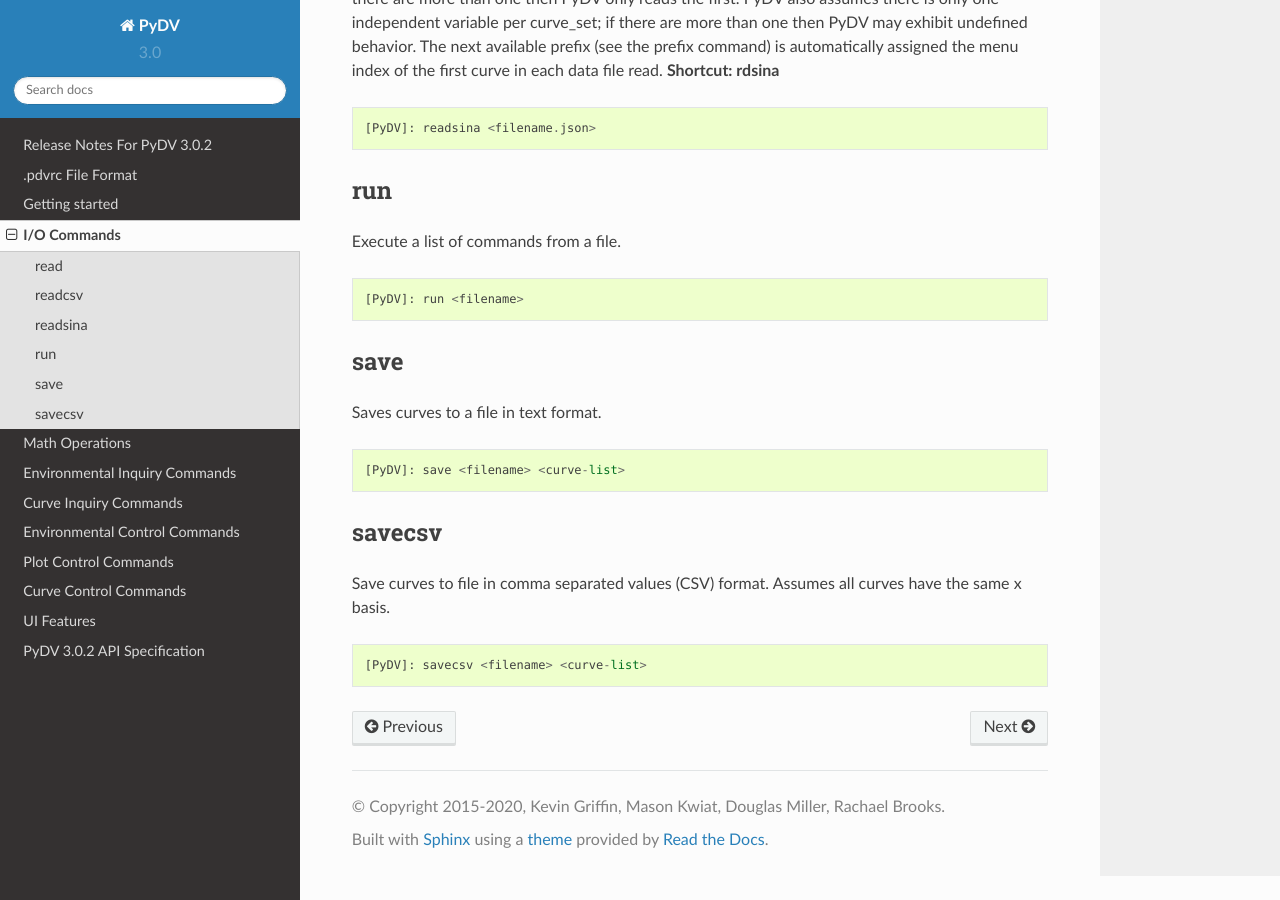
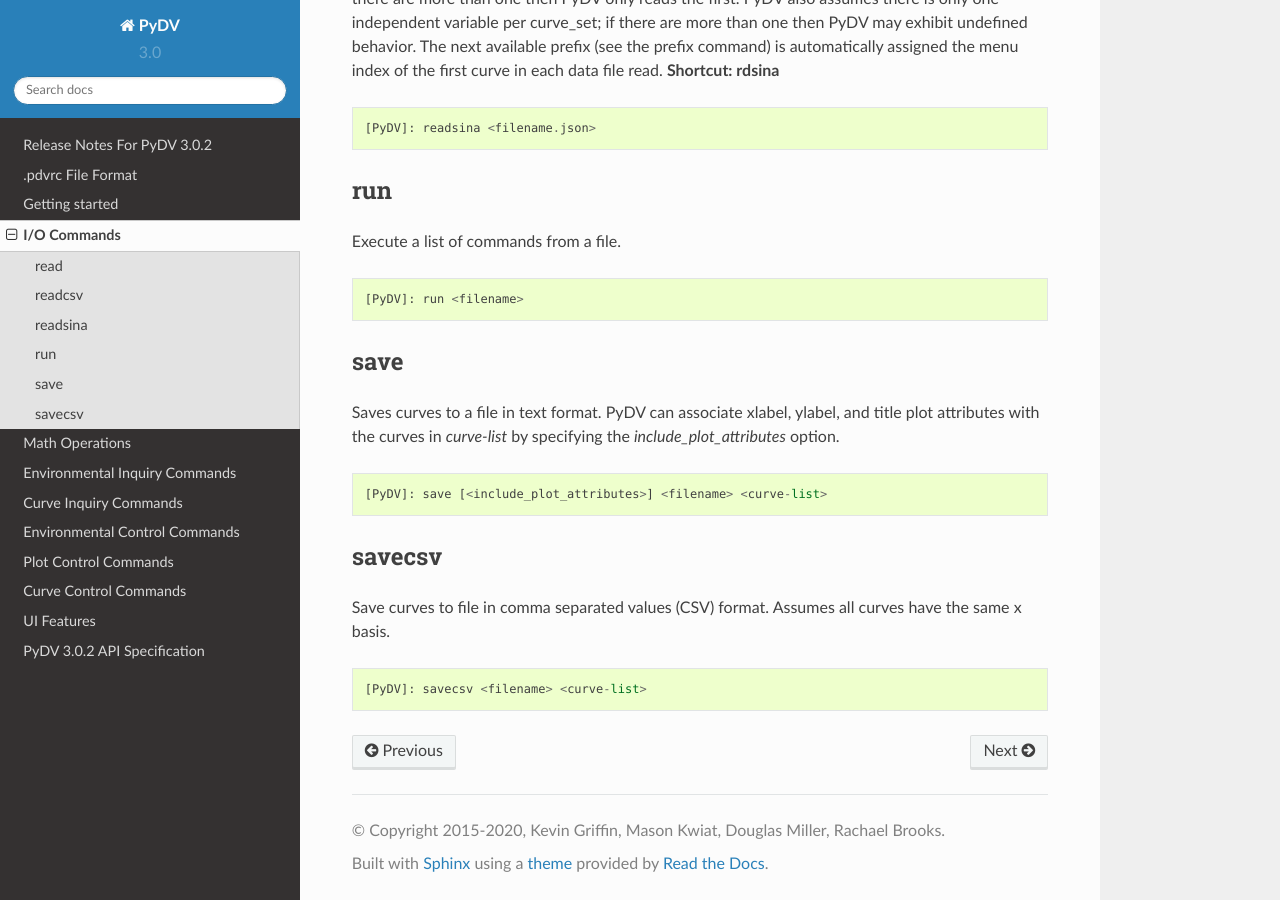
Before and after one commit to LLNL/PyDV, a Sphinx documentation site: the page built from pydv/docs/io_commands.rst, in a window 1280 px wide and 900 px high, scrolled down 959 px. Built offline with Sphinx 7.4.7 and the Read the Docs theme 2.0.0, drawn with Linux system fonts in a browser that asks for light colours.

Commit message:
Docs for new read feature

```diff
--- a/pydv/docs/io_commands.rst
+++ b/pydv/docs/io_commands.rst
@@ -56,10 +56,11 @@
 ----
 
 Saves curves to a file in text format.
+PyDV can associate xlabel, ylabel, and title plot attributes with the curves in `curve-list` by specifying the `include_plot_attributes` option.
 
 .. code::
 
-   [PyDV]: save <filename> <curve-list>
+   [PyDV]: save [<include_plot_attributes>] <filename> <curve-list>
 
 savecsv
 -------
```
